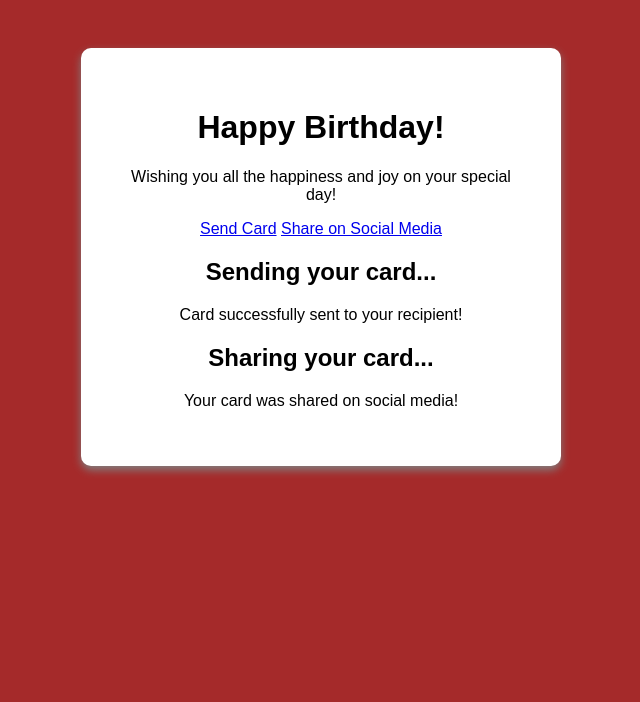
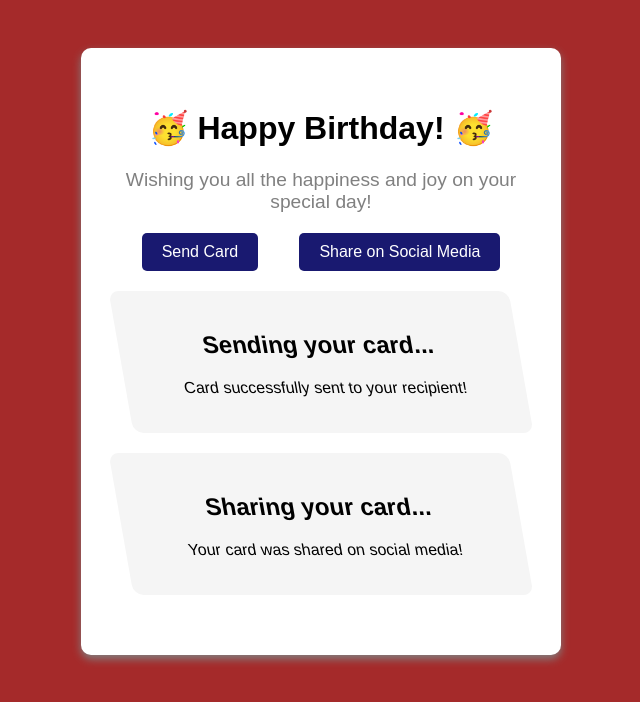
Before and after one commit to chrsskltn/back-to-the-basics, a plain HTML site: page design-a-greeting-card/index.html in a window 1280 px wide. Shown: the whole page, without its empty margins (319-959 px from the left). Drawn offline with Linux system fonts and the light colour scheme.

Commit message:
update css for the birthday card

```diff
--- a/design-a-greeting-card/styles.css
+++ b/design-a-greeting-card/styles.css
@@ -22,3 +22,65 @@ body {
     background-color: khaki;
     transform: scale(1.1);
   }
+
+  h1::before{
+    content: "🥳 ";
+  }
+
+  h1::after{
+    content: " 🥳";
+  }
+
+  .message{
+    font-size: 1.2em;
+    color: gray;
+    margin-bottom: 20px;
+  }
+
+  .card-links{
+    margin-top: 20px;
+    display: flex;
+    justify-content: space-around;
+  }
+
+.card-links a{
+    text-decoration: none;
+    font-size: 1em;
+    padding: 10px 20px;
+    border-radius: 5px;
+    color: white;
+    background-color: midnightblue;
+    transition: background-color 0.3s ease;
+
+}
+
+.card-links a:hover{
+    background-color: orangered;
+}
+
+.card-links a:active{
+    background-color: midnightblue;
+}
+
+.card-links a:focus{
+    outline: 2px solid yellow;
+}
+
+.card-links a:visited{
+    color: crimson;
+}
+
+section{
+    margin: 20px auto;
+    max-width: 600px;
+    background-color: whitesmoke;
+    padding: 20px;
+    border-radius: 10px;
+    transform: skewX(10deg);
+}
+
+
+
+section:target{
+    display: block;
+}
```
